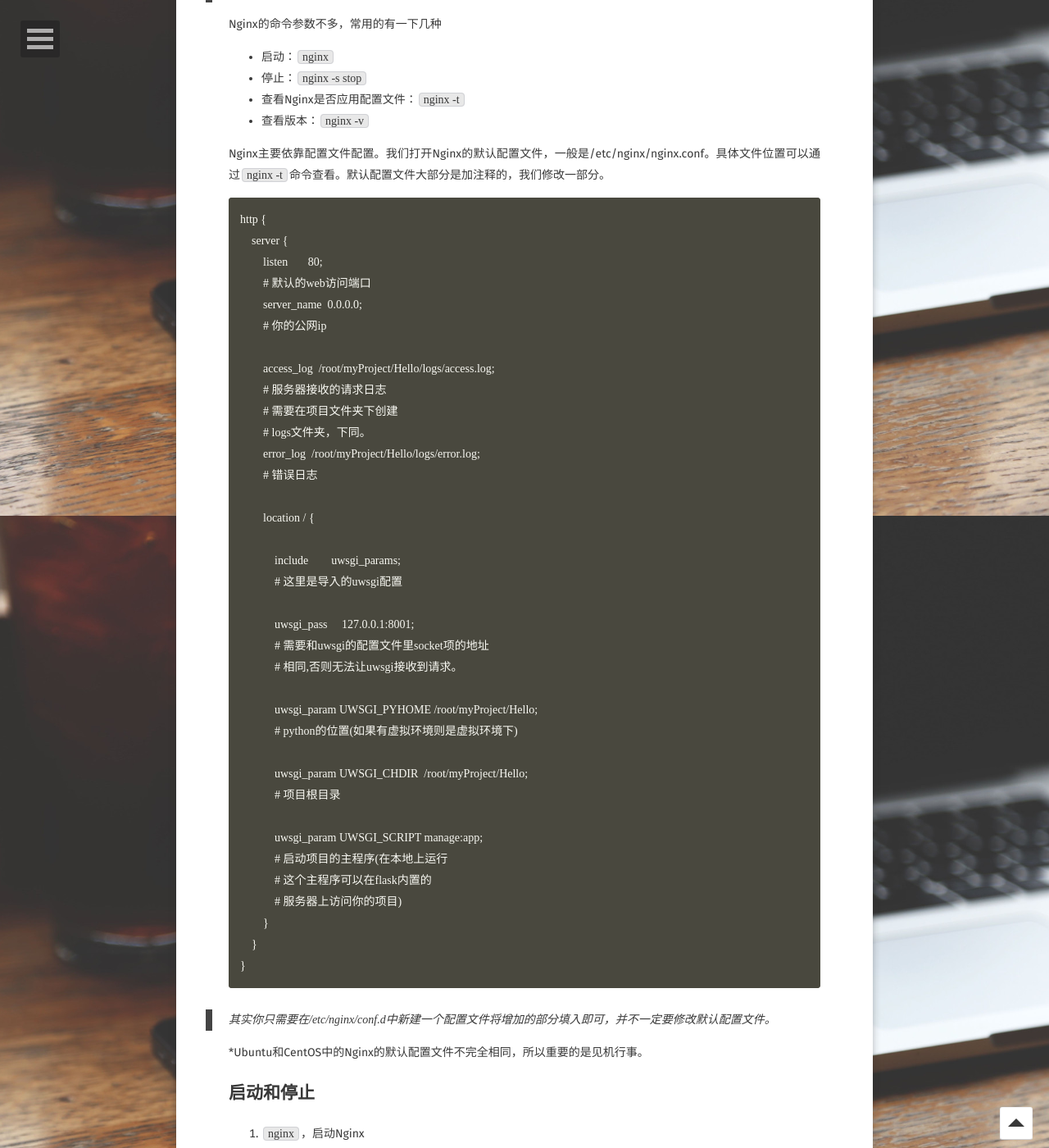
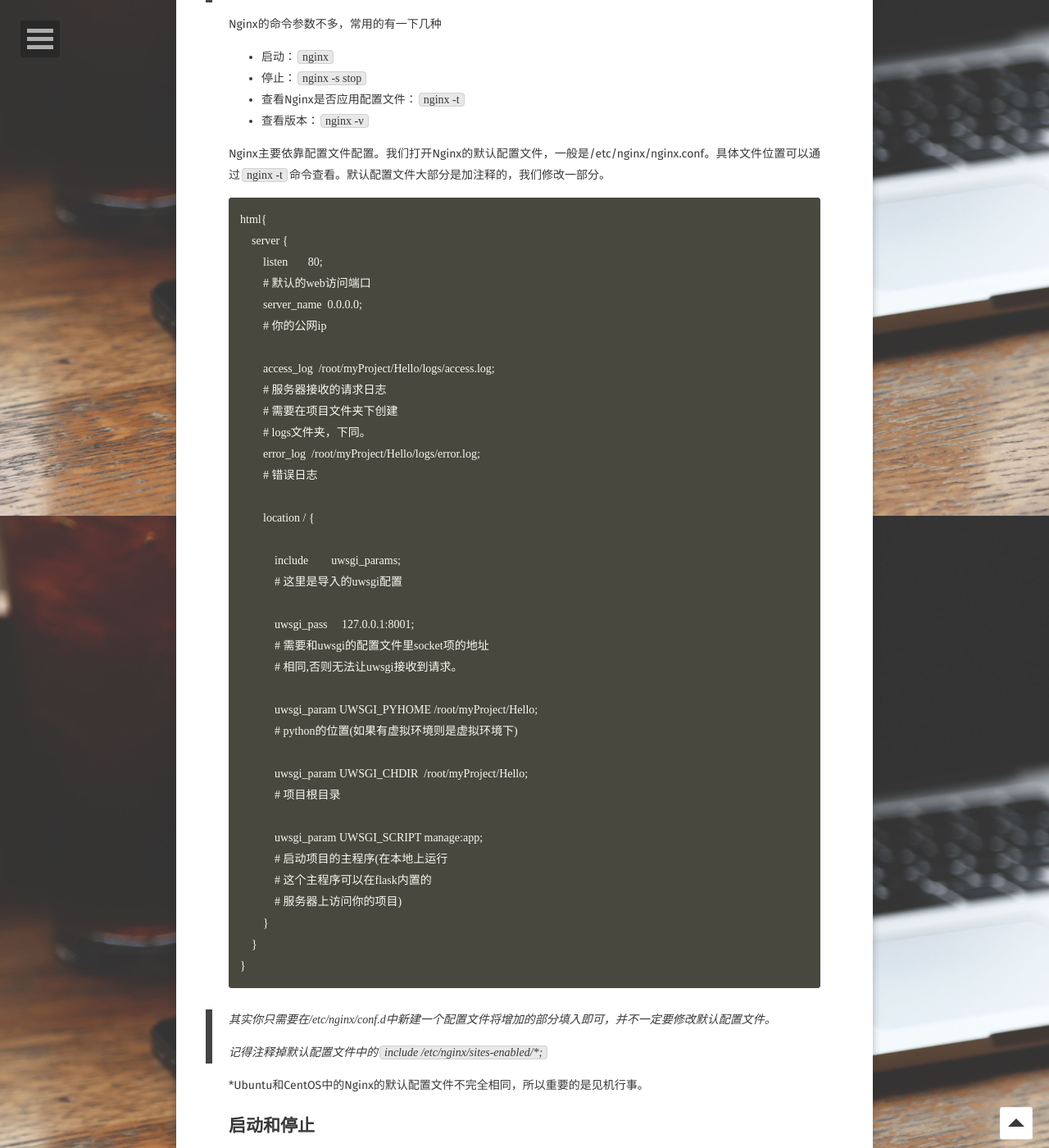
Before and after one commit to Keyboard-l/myBlog, a Jekyll site: the page built from _posts/2017-08-01-Nginx_uWSGI_Flask_in_CentOS.md, in a window 1280 px wide and 1400 px high, scrolled down 3871 px. Shown: the whole window at 82% size. Built offline with Jekyll 4.4.1, drawn with Linux system fonts in a browser that asks for light colours; some web fonts are replaced; comment, search, counter and statistics services are not loaded.

Commit message:
undefined

````diff
--- a/_config.yml
+++ b/_config.yml
@@ -37,7 +37,7 @@ disqus_shortname:   keyboard-l
   #ad-client:
   #ad-slot:
 #bing-verify:
-email: keyboard-l@outlook.com
+email:              keyboard-l@outlook.com
 twitter:            Keyboard_L
 facebook:           keyboardlyh
 github-url:         keyboard-l
--- a/_posts/2017-08-01-Nginx_uWSGI_Flask_in_CentOS.md
+++ b/_posts/2017-08-01-Nginx_uWSGI_Flask_in_CentOS.md
@@ -163,7 +163,7 @@ Nginx的命令参数不多，常用的有一下几种
 Nginx主要依靠配置文件配置。我们打开Nginx的默认配置文件，一般是/etc/nginx/nginx.conf。具体文件位置可以通过`nginx -t`命令查看。默认配置文件大部分是加注释的，我们修改一部分。
 
 ```
-http {
+html{
     server {
         listen       80;
         # 默认的web访问端口
@@ -202,6 +202,8 @@ http {
 ```
 
 > 其实你只需要在/etc/nginx/conf.d中新建一个配置文件将增加的部分填入即可，并不一定要修改默认配置文件。
+>
+> 记得注释掉默认配置文件中的`include /etc/nginx/sites-enabled/*;`
 
 *Ubuntu和CentOS中的Nginx的默认配置文件不完全相同，所以重要的是见机行事。
 
````
